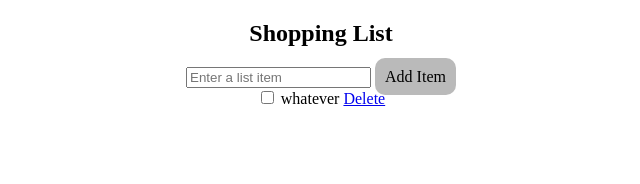
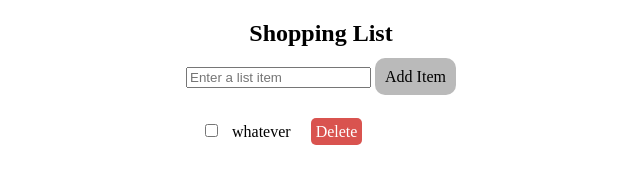
Before and after one commit to bcuz/shopping-list, a website: page index.html in a window 1280 px wide. Shown: the whole page, without its empty margins (319-959 px from the left). Drawn offline with nearby package versions, Linux system fonts and the light colour scheme.

Commit message:
add styles

```diff
--- a/css/style.css
+++ b/css/style.css
@@ -29,22 +29,22 @@ section {
     background-color: #817e7e;
     color: #fff; }
 
-.list {
+.shopping-list {
   max-width: 240px;
   text-align: left;
   margin-top: 1em; }
-  .list input[type="checkbox"] {
+  .shopping-list input[type="checkbox"] {
     display: inline-block;
     margin-top: 20px;
     margin-right: 10px; }
-  .list a {
+  .shopping-list a {
     margin-left: 1em;
     text-decoration: none;
     background-color: #d9534f;
     color: #fff;
     padding: 5px;
     border-radius: 5px; }
-  .list a:hover {
+  .shopping-list a:hover {
     background-color: #c9302c; }
 
 @media (min-width: 700px) {
```
